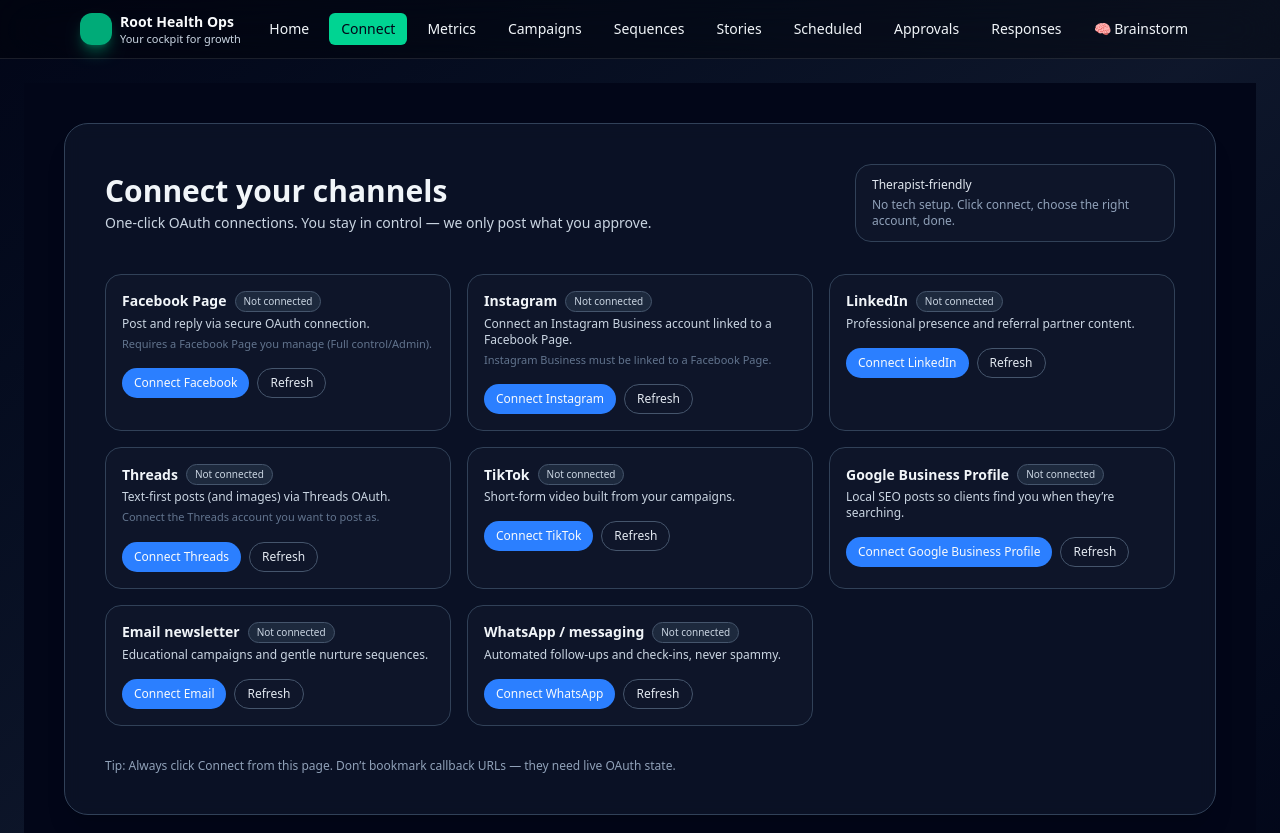
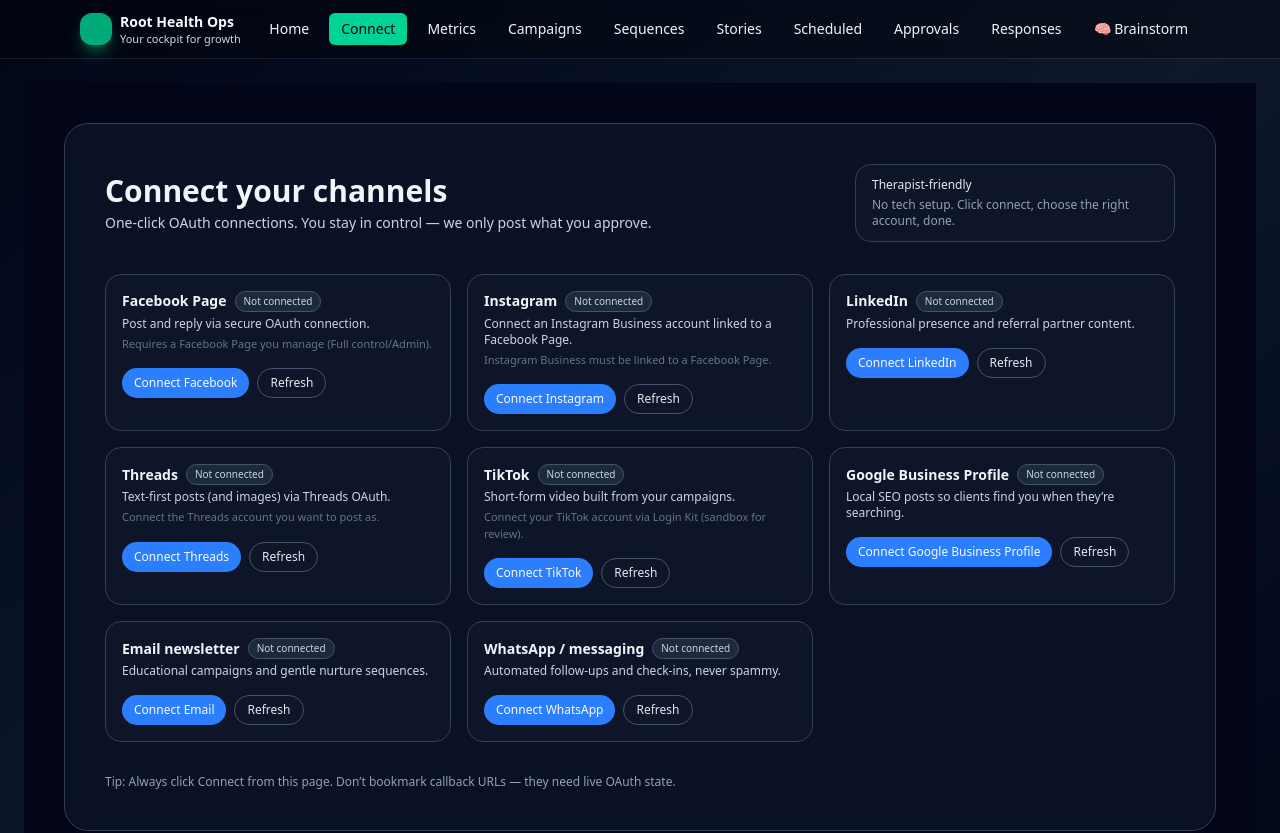
Before and after one commit to Hypnohippy/root-health-ops-dashboard1, a Next.js app: page /dashboard/connect in a window 1280 px wide. Shown: the top 833 px of the page. Built offline with nearby package versions, Linux system fonts and the light colour scheme; no server answers.

Commit message:
Update TikTok connection information
Updated TikTok connection details and API endpoint.

```diff
--- a/app/dashboard/connect/page.tsx
+++ b/app/dashboard/connect/page.tsx
@@ -63,6 +63,7 @@ const initialProviders: Provider[] = [
     name: "TikTok",
     label: "TikTok",
     description: "Short-form video built from your campaigns.",
+    hint: "Connect your TikTok account via Login Kit (sandbox for review).",
     status: "disconnected",
   },
   {
@@ -94,8 +95,10 @@ const connectUrls: Record<ProviderId, string> = {
   linkedin: "/api/social/connect/start?provider=linkedin",
   threads: "/api/social/connect/start?provider=threads",
 
+  // ✅ NOW LIVE (TikTok Login Kit start)
+  tiktok: "/api/oauth/tiktok/start",
+
   // Coming soon / placeholders
-  tiktok: "#",
   google: "#",
   email: "#",
   whatsapp: "#",
```
